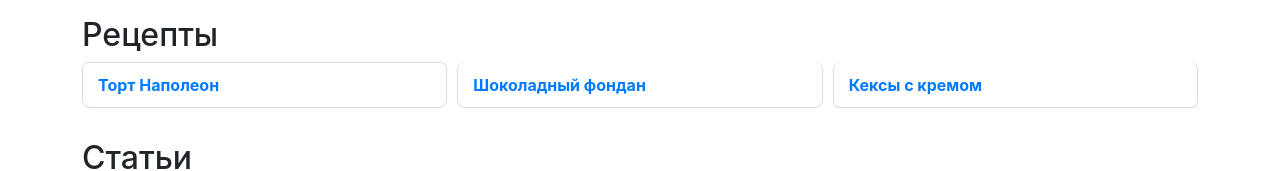
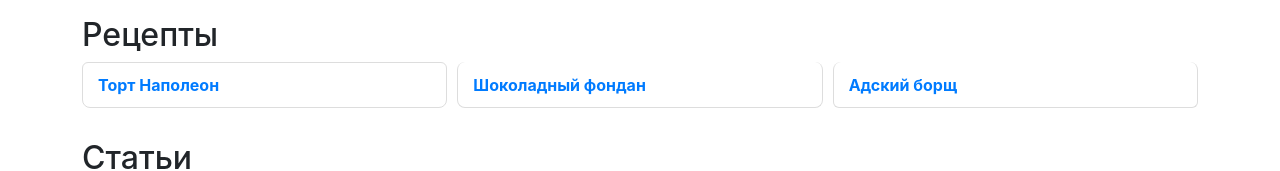
Before and after one commit to Frogpop/Cooking_Platform, a React (Create React App) app: page /bloggers/anna-petrova in a window 1280 px wide. Shown: the part 216-387 px from the top of the page. Built offline with nearby package versions, Linux system fonts and the light colour scheme.

Commit message:
Отображение существующего рецепта добавил

```diff
--- a/src/Components/BloggerProfile.js
+++ b/src/Components/BloggerProfile.js
@@ -11,7 +11,7 @@ const blogger = {
     recipes: [
         { name: "Торт Наполеон", link: "/recipes/napoleon-cake" },
         { name: "Шоколадный фондан", link: "/recipes/chocolate-fondant" },
-        { name: "Кексы с кремом", link: "/recipes/cream-cupcakes" }
+        { name: "Адский борщ", link: "/recipes/batin-borsh" }
     ],
     articles: [
         { title: "Советы по приготовлению вкусных блюд", link: "/articles/cooking-tips" },
```
